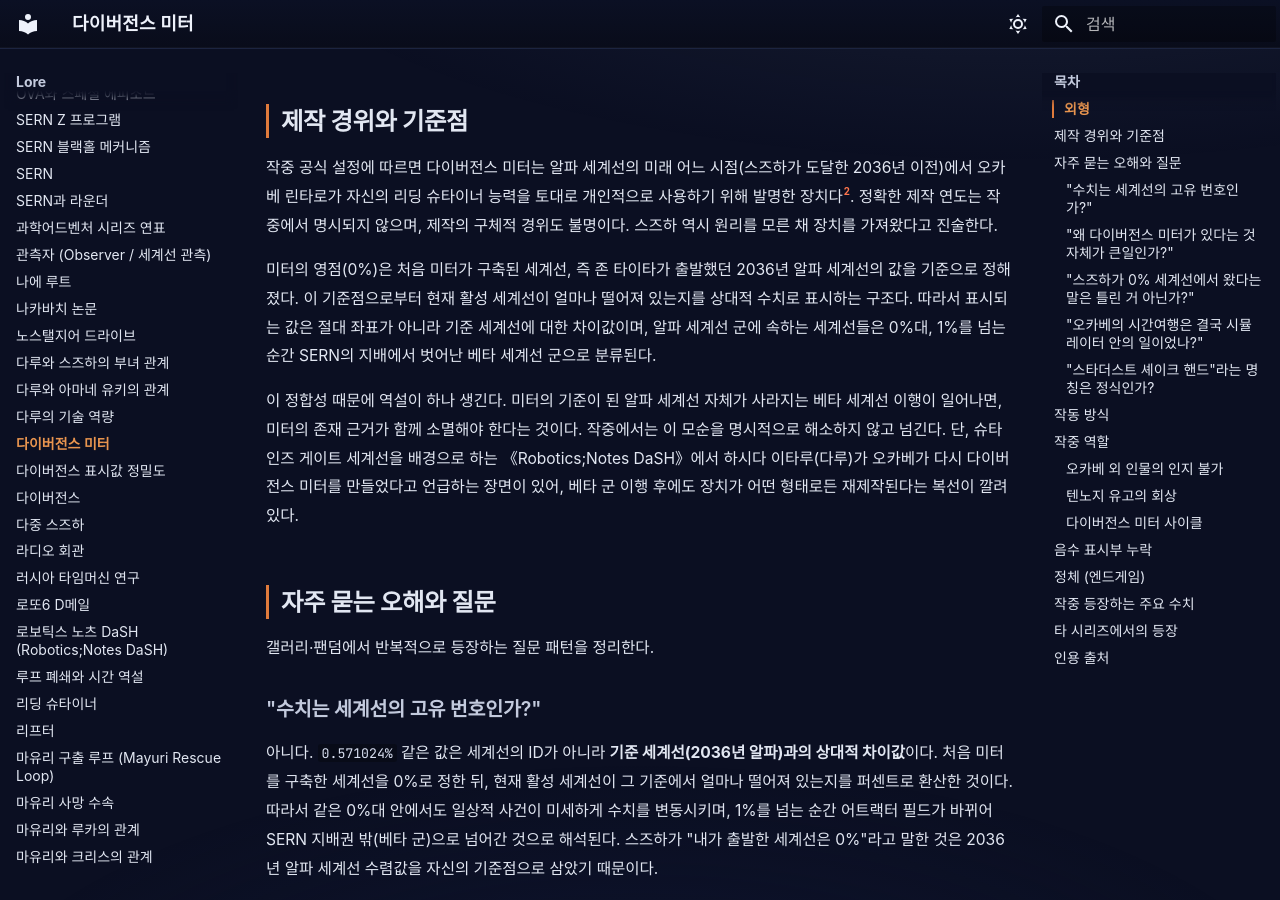
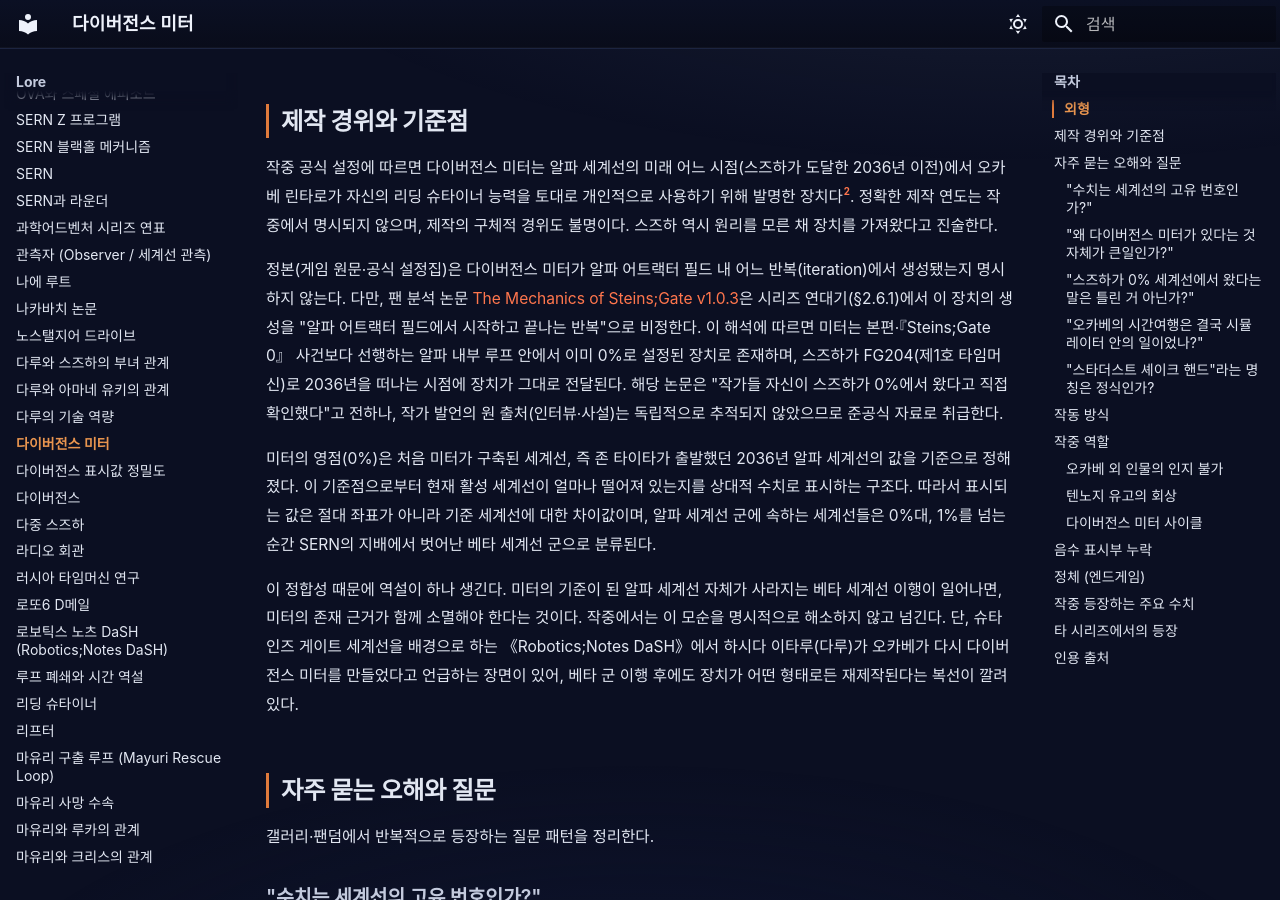
Before and after one commit to sgwiki/sgwiki.github.io, an MkDocs documentation site: the page built from wiki/lore/다이버전스-미터.md, in a window 1280 px wide and 900 px high, scrolled down 916 px. Built offline with MkDocs 1.6.1 and Material for MkDocs 9.7.7, drawn with Linux system fonts in a browser that asks for light colours; some web fonts are replaced.

Commit message:
feat(wiki): 다이버전스-미터 — P10 24b082ef 패치 적용

```diff
--- a/wiki/lore/다이버전스-미터.md
+++ b/wiki/lore/다이버전스-미터.md
@@ -21,6 +21,8 @@ description: "다이버전스 미터(ダイバージェンスメーター, Diver
 ## 제작 경위와 기준점
 
 작중 공식 설정에 따르면 다이버전스 미터는 알파 세계선의 미래 어느 시점(스즈하가 도달한 2036년 이전)에서 오카베 린타로가 자신의 리딩 슈타이너 능력을 토대로 개인적으로 사용하기 위해 발명한 장치다[^dm_origin]. 정확한 제작 연도는 작중에서 명시되지 않으며, 제작의 구체적 경위도 불명이다. 스즈하 역시 원리를 모른 채 장치를 가져왔다고 진술한다.
+
+정본(게임 원문·공식 설정집)은 다이버전스 미터가 알파 어트랙터 필드 내 어느 반복(iteration)에서 생성됐는지 명시하지 않는다. 다만, 팬 분석 논문 [The Mechanics of Steins;Gate v1.0.3](../근거자료/비공식/mechanics-of-steins-gate/index.md)은 시리즈 연대기(§2.6.1)에서 이 장치의 생성을 "알파 어트랙터 필드에서 시작하고 끝나는 반복"으로 비정한다. 이 해석에 따르면 미터는 본편·『Steins;Gate 0』 사건보다 선행하는 알파 내부 루프 안에서 이미 0%로 설정된 장치로 존재하며, 스즈하가 FG204(제1호 타임머신)로 2036년을 떠나는 시점에 장치가 그대로 전달된다. 해당 논문은 "작가들 자신이 스즈하가 0%에서 왔다고 직접 확인했다"고 전하나, 작가 발언의 원 출처(인터뷰·사설)는 독립적으로 추적되지 않았으므로 준공식 자료로 취급한다.
 
 미터의 영점(0%)은 처음 미터가 구축된 세계선, 즉 존 타이타가 출발했던 2036년 알파 세계선의 값을 기준으로 정해졌다. 이 기준점으로부터 현재 활성 세계선이 얼마나 떨어져 있는지를 상대적 수치로 표시하는 구조다. 따라서 표시되는 값은 절대 좌표가 아니라 기준 세계선에 대한 차이값이며, 알파 세계선 군에 속하는 세계선들은 0%대, 1%를 넘는 순간 SERN의 지배에서 벗어난 베타 세계선 군으로 분류된다.
 
```
